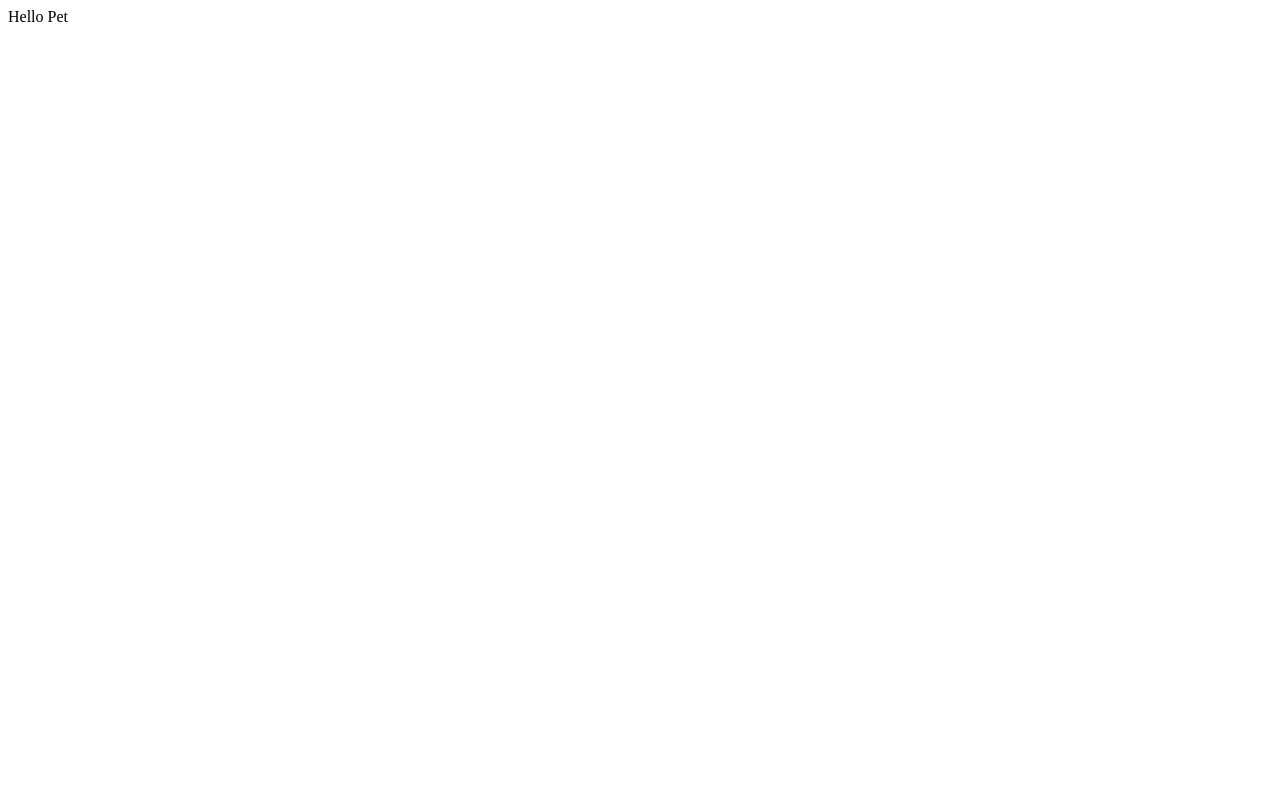
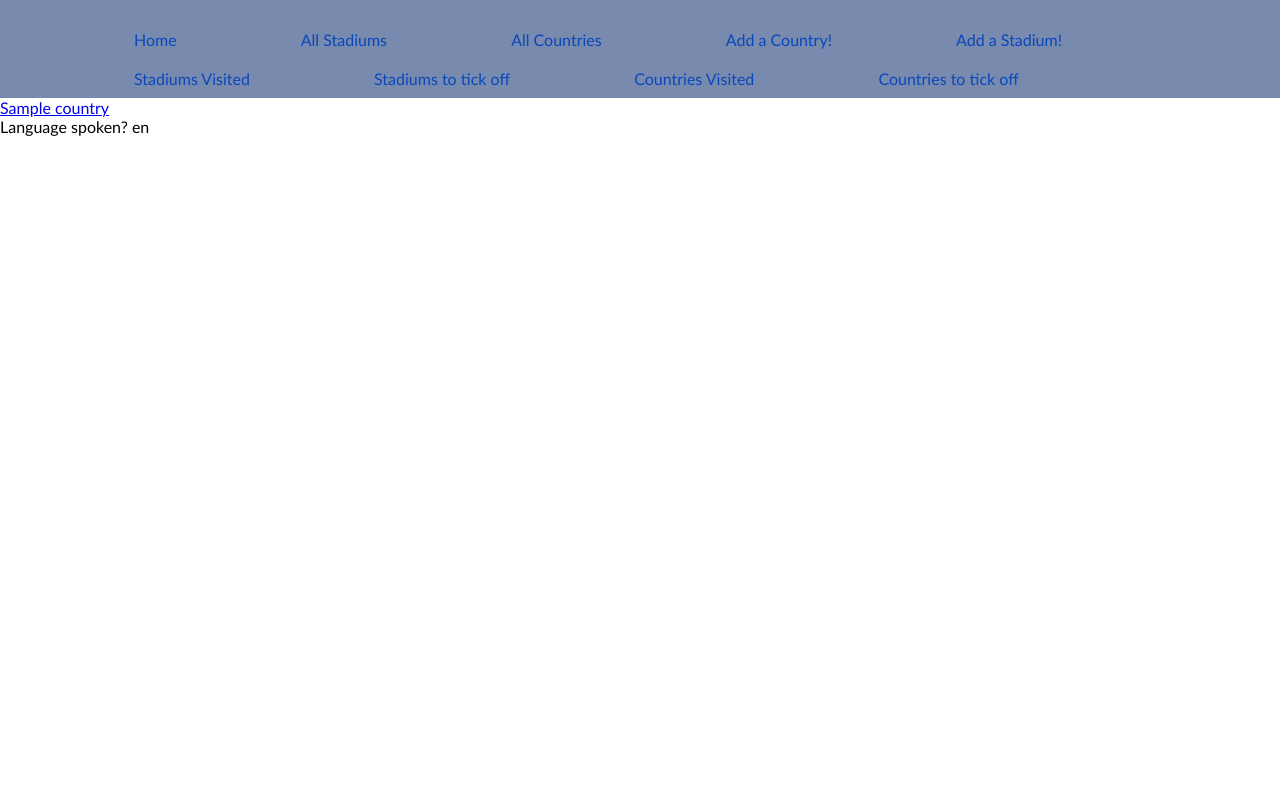
Before and after one commit to garyb6/Project1, a Flask app: page /countries/to_visit/ in a window 1280 px wide. Before the commit the page is almost empty. Run offline with Flask 2, Linux system fonts and the light colour scheme; a database or web service that is not in the repository returns one stand-in record (values such as "Sample title"); some libraries are stand-ins or nearby versions.

Commit message:
countries to visit page now works

```diff
--- a/templates/countries/to_visit.html
+++ b/templates/countries/to_visit.html
@@ -1 +1,22 @@
-Hello Pet
+{% extends "base.html" %}
+<hr>
+{% block content %}
+
+{% for country in all_countries %}
+    <div class="country">
+        <div class="content">
+        <a href="/countries/{{country.id}}">{{country.name}}</a>
+        <div class="name">
+            Language spoken? {{country.language}}
+            <br>
+        </div>
+        <!-- <div class="buttons">
+            <form class="delete-form" action="/countries/{{country.id}}/delete" method="POST">
+            <button class="trash-button"><i class="fa fa-trash-o fa-3x" style="color:red" aria-hidden="true"></i></button>
+            </form>
+        </div> -->
+        </div>
+    </div>
+{% endfor %}
+
+{% endblock content %}
--- a/templates/countries/visited.html
+++ b/templates/countries/visited.html
@@ -12,7 +12,7 @@
         </div>
         <!-- <div class="buttons">
             <form class="delete-form" action="/countries/{{country.id}}/delete" method="POST">
-            <button class="trash-button"><i class="fa fa-trash-o fa-3x" style="color:red" aria-hidden="true"></i></button>
+            <button class="trash-button"><i class="fa fa-trash-o fa-3x" style="color:rgb(0, 0, 0)" aria-hidden="true"></i></button>
             </form>
         </div> -->
         </div>
```
